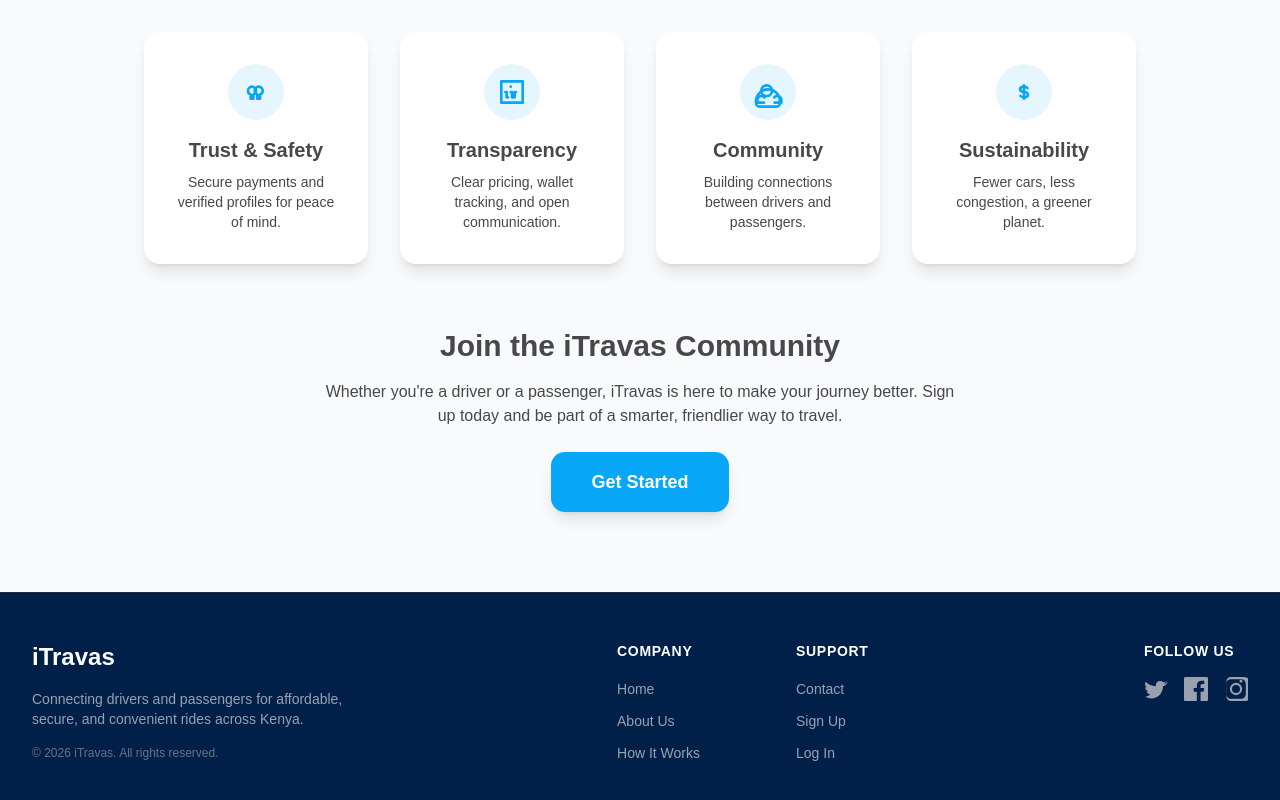
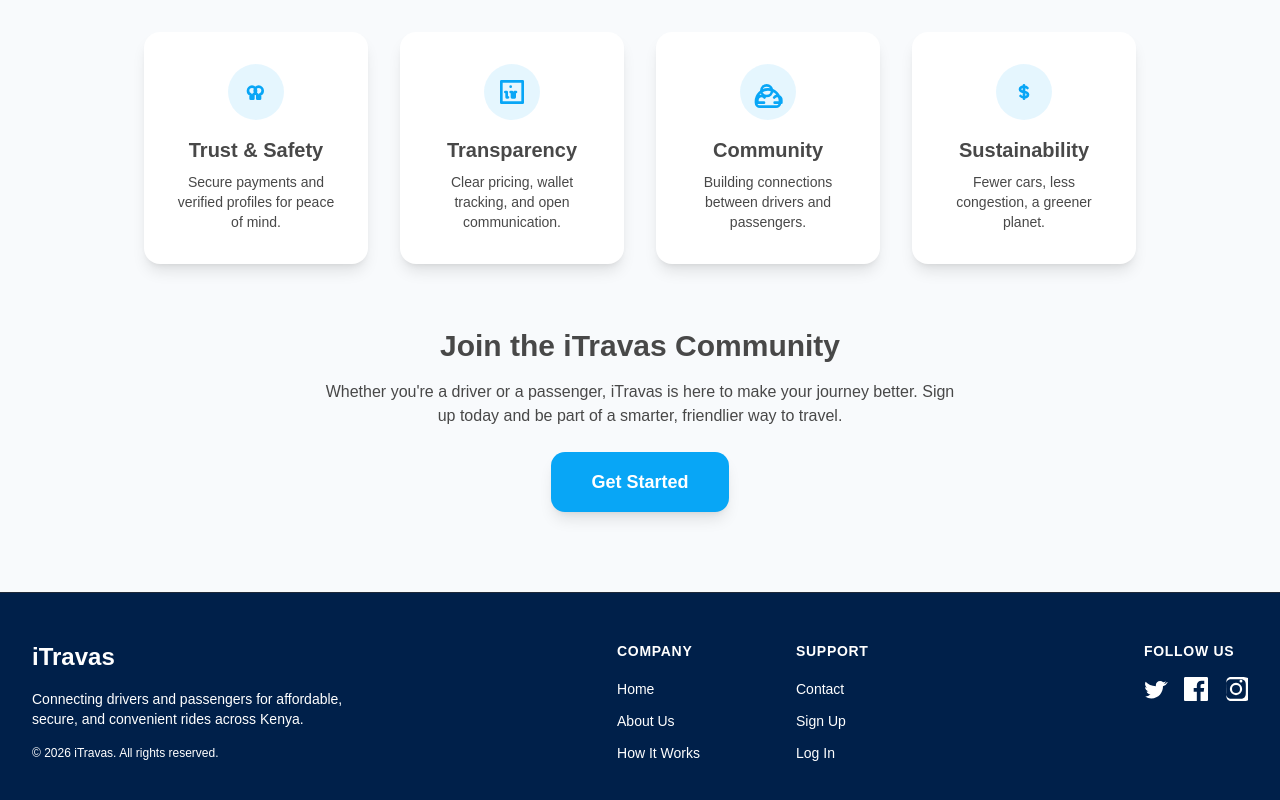
Before and after one commit to oduordaizy/ridelink, a Next.js app in the folder frontend/: page /about in a window 1280 px wide. Shown: the part 1221-2021 px from the top of the page. Built offline with nearby package versions, Linux system fonts and the light colour scheme; no server answers.

Commit message:
SEO Improvements

```diff
--- a/frontend/app/about/page.tsx
+++ b/frontend/app/about/page.tsx
@@ -87,7 +87,7 @@
             <h2 className="text-3xl font-bold text-foreground mb-4">Our Vision</h2>
             <p className="text-lg text-muted-foreground mb-6">We envision a world where every car trip is optimized for community and the environment. By making it easy to share rides, we help reduce traffic, lower costs, and cut carbon emissions—one trip at a time.</p>
             <h2 className="text-3xl font-bold text-foreground mb-4">Our Story</h2>
-            <p className="text-lg text-muted-foreground">Founded by passionate travelers and tech enthusiasts, Travas was born from the desire to make travel more social, affordable, and sustainable. We believe every journey is an opportunity to connect and make a difference.</p>
+            <p className="text-lg text-muted-foreground">Founded by passionate travelers and tech enthusiasts, iTravas was born from the desire to make travel more social, affordable, and sustainable. We believe every journey is an opportunity to connect and make a difference.</p>
           </div>
           <div className="flex-1 flex justify-center">
             <svg width="240" height="180" viewBox="0 0 240 180" fill="none" xmlns="http://www.w3.org/2000/svg">
--- a/frontend/app/components/Footer.tsx
+++ b/frontend/app/components/Footer.tsx
@@ -9,10 +9,10 @@
           <div className="text-white font-bold text-2xl flex items-center gap-2">
             iTravas
           </div>
-          <div className="text-gray-400 text-sm max-w-xs">
+          <div className="text-white text-sm max-w-xs">
             Connecting drivers and passengers for affordable, secure, and convenient rides across Kenya.
           </div>
-          <div className="text-gray-500 text-xs">
+          <div className="text-white text-xs">
             &copy; {new Date().getFullYear()} iTravas. All rights reserved.
           </div>
         </div>
@@ -22,17 +22,17 @@
           <div className="flex flex-col space-y-4">
             <h3 className="text-white font-bold text-sm uppercase tracking-wider">Company</h3>
             <ul className="flex flex-col space-y-2">
-              <li><a href="/" className="text-gray-400 hover:text-[#08A6F6] transition-colors text-sm">Home</a></li>
-              <li><a href="/about" className="text-gray-400 hover:text-[#08A6F6] transition-colors text-sm">About Us</a></li>
-              <li><a href="/how-it-works" className="text-gray-400 hover:text-[#08A6F6] transition-colors text-sm">How It Works</a></li>
+              <li><a href="/" className="text-white hover:text-[#08A6F6] transition-colors text-sm">Home</a></li>
+              <li><a href="/about" className="text-white hover:text-[#08A6F6] transition-colors text-sm">About Us</a></li>
+              <li><a href="/how-it-works" className="text-white hover:text-[#08A6F6] transition-colors text-sm">How It Works</a></li>
             </ul>
           </div>
           <div className="flex flex-col space-y-4">
             <h3 className="text-white font-bold text-sm uppercase tracking-wider">Support</h3>
             <ul className="flex flex-col space-y-2">
-              <li><a href="/contact" className="text-gray-400 hover:text-[#08A6F6] transition-colors text-sm">Contact</a></li>
-              <li><a href="/auth/register" className="text-gray-400 hover:text-[#08A6F6] transition-colors text-sm">Sign Up</a></li>
-              <li><a href="/auth/login" className="text-gray-400 hover:text-[#08A6F6] transition-colors text-sm">Log In</a></li>
+              <li><a href="/contact" className="text-white hover:text-[#08A6F6] transition-colors text-sm">Contact</a></li>
+              <li><a href="/auth/register" className="text-white hover:text-[#08A6F6] transition-colors text-sm">Sign Up</a></li>
+              <li><a href="/auth/login" className="text-white hover:text-[#08A6F6] transition-colors text-sm">Log In</a></li>
             </ul>
           </div>
         </div>
@@ -41,17 +41,17 @@
         <div className="flex flex-col space-y-4">
           <h3 className="text-white font-bold text-sm uppercase tracking-wider">Follow Us</h3>
           <div className="flex space-x-4">
-            <a href="https://twitter.com/itravas" aria-label="Twitter" className="text-gray-400 hover:text-[#08A6F6] transition-colors">
+            <a href="https://twitter.com/itravas" aria-label="Twitter" className="text-white hover:text-[#08A6F6] transition-colors">
               <svg className="w-6 h-6" fill="currentColor" viewBox="0 0 24 24">
                 <path d="M22.46 6c-.77.35-1.6.59-2.47.7a4.3 4.3 0 001.88-2.37 8.59 8.59 0 01-2.72 1.04A4.28 4.28 0 0016.11 4c-2.37 0-4.29 1.92-4.29 4.29 0 .34.04.67.11.99C7.69 9.1 4.07 7.38 1.64 4.77c-.37.64-.58 1.38-.58 2.17 0 1.5.76 2.82 1.92 3.6-.7-.02-1.36-.21-1.94-.53v.05c0 2.1 1.5 3.85 3.5 4.25-.36.1-.74.16-1.13.16-.28 0-.54-.03-.8-.08.54 1.7 2.1 2.94 3.95 2.97A8.6 8.6 0 012 19.54c-.29 0-.57-.02-.85-.05A12.13 12.13 0 007.29 21.5c7.55 0 11.68-6.26 11.68-11.68 0-.18-.01-.36-.02-.54A8.18 8.18 0 0024 5.1a8.36 8.36 0 01-2.54.7z" />
               </svg>
             </a>
-            <a href="https://facebook.com/itravas" aria-label="Facebook" className="text-gray-400 hover:text-[#08A6F6] transition-colors">
+            <a href="https://facebook.com/itravas" aria-label="Facebook" className="text-white hover:text-[#08A6F6] transition-colors">
               <svg className="w-6 h-6" fill="currentColor" viewBox="0 0 24 24">
                 <path d="M22.675 0h-21.35C.595 0 0 .592 0 1.326v21.348C0 23.408.595 24 1.326 24h11.495v-9.294H9.692v-3.622h3.129V8.413c0-3.1 1.893-4.788 4.659-4.788 1.325 0 2.463.099 2.797.143v3.24l-1.918.001c-1.504 0-1.797.715-1.797 1.763v2.313h3.587l-.467 3.622h-3.12V24h6.116C23.406 24 24 23.408 24 22.674V1.326C24 .592 23.406 0 22.675 0" />
               </svg>
             </a>
-            <a href="https://instagram.com/itravas" aria-label="Instagram" className="text-gray-400 hover:text-[#08A6F6] transition-colors">
+            <a href="https://instagram.com/itravas" aria-label="Instagram" className="text-white hover:text-[#08A6F6] transition-colors">
               <svg className="w-6 h-6" fill="currentColor" viewBox="0 0 24 24">
                 <path d="M12 2.163c3.204 0 3.584.012 4.85.07 1.366.062 2.633.334 3.608 1.308.974.974 1.246 2.242 1.308 3.608.058 1.266.07 1.646.07 4.85s-.012 3.584-.07 4.85c-.062 1.366-.334 2.633-1.308 3.608-.974.974-2.242 1.246-3.608 1.308-1.266.058-1.646.07-4.85.07s-3.584-.012-4.85-.07c-1.366-.062-2.633-.334-3.608-1.308-.974-.974-1.246-2.242-1.308-3.608C2.175 15.647 2.163 15.267 2.163 12s.012-3.584.07-4.85c.062-1.366.334-2.633 1.308-3.608C4.515 2.497 5.783 2.225 7.149 2.163 8.415 2.105 8.795 2.163 12 2.163zm0-2.163C8.741 0 8.332.012 7.052.07 5.771.128 4.635.4 3.678 1.357 2.72 2.315 2.448 3.451 2.39 4.732 2.332 6.012 2.32 6.421 2.32 12c0 5.579.012 5.988.07 7.268.058 1.281.33 2.417 1.288 3.375.957.957 2.093 1.229 3.374 1.287 1.28.058 1.689.07 7.268.07s5.988-.012 7.268-.07c1.281-.058 2.417-.33 3.375-1.287.957-.958 1.229-2.094 1.287-3.375.058-1.28.07-1.689.07-7.268s-.012-5.988-.07-7.268c-.058-1.281-.33-2.417-1.287-3.375C21.417.4 20.281.128 19 .07 17.719.012 17.309 0 12 0zm0 5.838a6.162 6.162 0 100 12.324 6.162 6.162 0 000-12.324zm0 10.162a3.999 3.999 0 110-7.998 3.999 3.999 0 010 7.998zm6.406-11.845a1.44 1.44 0 11-2.88 0 1.44 1.44 0 012.88 0z" />
               </svg>
--- a/frontend/app/components/Navbar.tsx
+++ b/frontend/app/components/Navbar.tsx
@@ -4,14 +4,18 @@
 import Link from 'next/link';
 import Image from 'next/image';
 import { useAuth } from '../contexts/AuthContext';
+import { usePathname } from 'next/navigation';
 
 export default function Navbar() {
   const [isMenuOpen, setIsMenuOpen] = useState(false);
   const { user, logout } = useAuth();
+  const pathname = usePathname();
 
   const handleLogout = () => {
     logout();
   };
+
+  const isHome = pathname === '/';
 
   return (
     <nav className="bg-white border-b border-[#E5E7EB] sticky top-0 z-50 shadow-sm">
@@ -20,7 +24,11 @@
           {/* Logo */}
           <Link href='/' className='flex items-center text-[#00204a] hover:opacity-90 transition-opacity'>
             <Image src="/logo.png" alt="Logo" width={35} height={35} className="!m-0" />
-            <span className="text-[#08A6F6] ml-0 font-semibold text-2xl">iTravas</span>
+            {isHome ? (
+              <h1 className="text-[#08A6F6] ml-0 font-semibold text-2xl">iTravas</h1>
+            ) : (
+              <span className="text-[#08A6F6] ml-0 font-semibold text-2xl">iTravas</span>
+            )}
           </Link>
 
           {/* Desktop Navigation */}
--- a/frontend/app/data/testimonials.ts
+++ b/frontend/app/data/testimonials.ts
@@ -1,27 +1,27 @@
 const testimonials = [
   {
     name: "Hilda Mutua",
-      feedback: "Travas made my daily commute simple and affordable. The pickup instructions are clear and the drivers are always courteous."
+    feedback: "iTravas made my daily commute simple and affordable. The pickup instructions are clear and the drivers are always courteous."
   },
   {
     name: "Sebastian Bell",
-      feedback: "Switching to Travas cut my travel costs in half. I love the split-fare feature for team commutes — reliable and stress-free."
+    feedback: "Switching to iTravas cut my travel costs in half. I love the split-fare feature for team commutes — reliable and stress-free."
   },
   {
     name: "Rose Hurst",
-      feedback: "I use Travas for campus runs. It’s fast to book, and I’ve met friendly people on shared rides. Perfect for students on a budget."
+    feedback: "I use iTravas for campus runs. It’s fast to book, and I’ve met friendly people on shared rides. Perfect for students on a budget."
   },
   {
     name: "Andrew Otieno",
-      feedback: "Used Travas for staff transport during an event. Coordination was seamless and the drivers were professional."
+    feedback: "Used iTravas for staff transport during an event. Coordination was seamless and the drivers were professional."
   },
   {
     name: "Jane Chege",
-      feedback: "Travas helped reduce travel costs for my delivery team. The shared routes map made planning much easier✅."
+    feedback: "iTravas helped reduce travel costs for my delivery team. The shared routes map made planning much easier✅."
   },
   {
     name: "James Kiprop",
-      feedback: "Night rides with Travas feel safe — drivers follow protocols and app support is responsive when needed."
+    feedback: "Night rides with iTravas feel safe — drivers follow protocols and app support is responsive when needed."
   }
 ]
 
```
Also changed, not shown: frontend/public/favicon.svg (added). Lines whose indentation alone changed are shown as unchanged.
